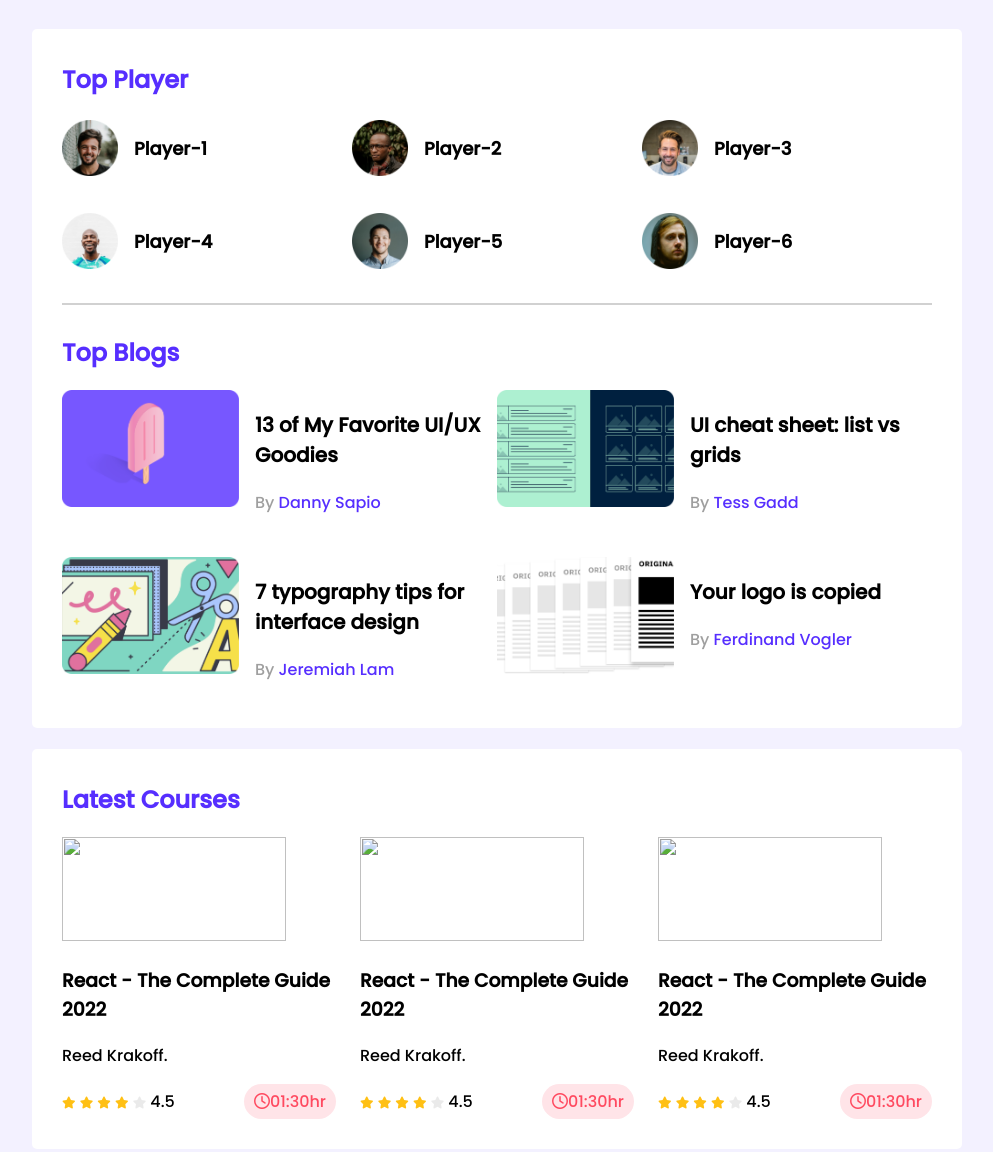
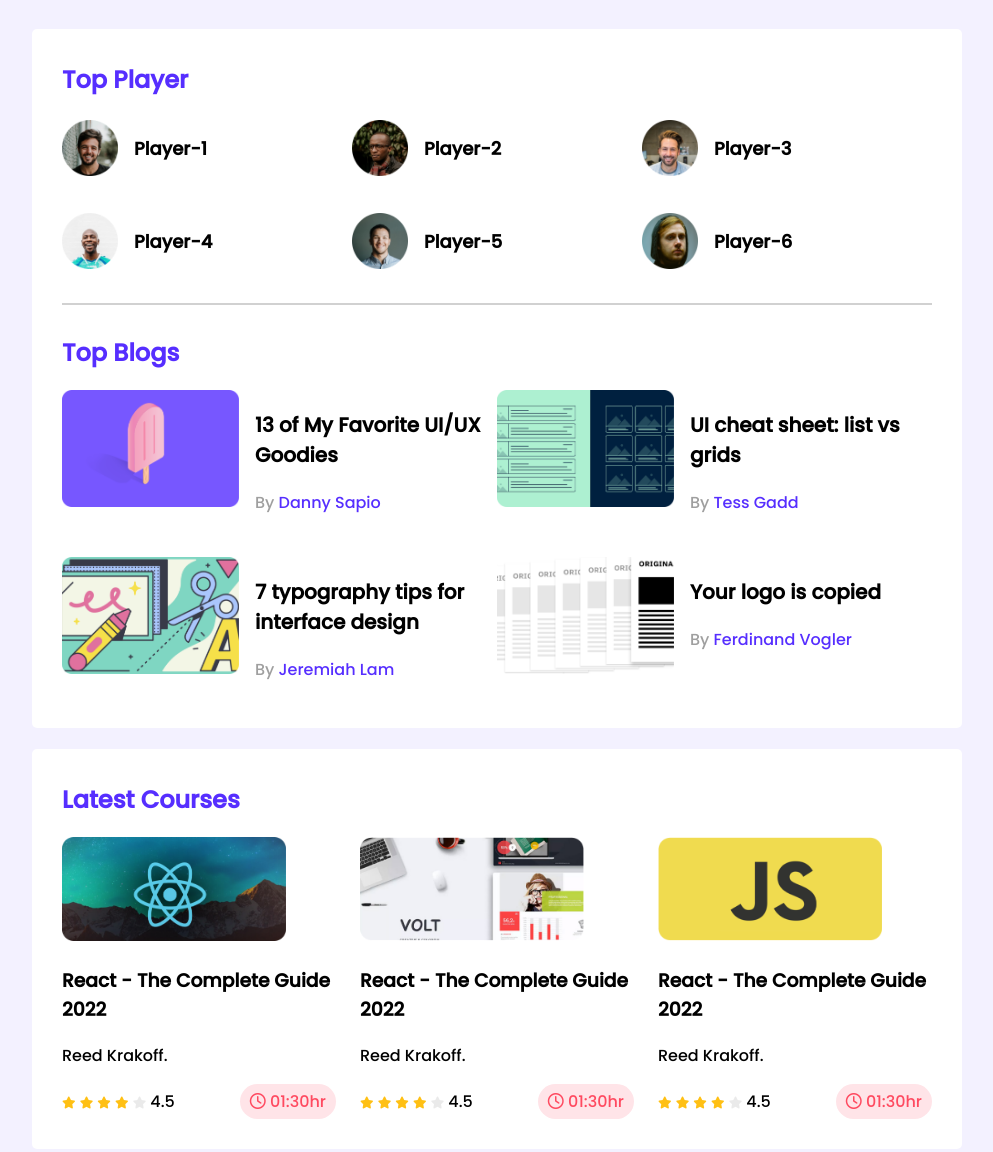
Before and after one commit to asmraihan/leader_board, a plain HTML site: page index.html in a window 1280 px wide. Shown: the whole page, without its empty margins (143-1136 px from the left). Drawn offline with Linux system fonts and the light colour scheme; the site is published under a folder, as on GitHub Pages, so addresses that start at the root find nothing.

Commit message:
thrd commit

```diff
--- a/index.html
+++ b/index.html
@@ -102,7 +102,7 @@
             <div class="courses">
                 <div class="course">
                     <div class="course-banner">
-                        <img src="/images/courses/course-1.png" alt="">
+                        <img src="images/courses/course-1.png" alt="">
                     </div>
                     <div class="course-detail">
                         <h3 class="course-title">React - The Complete Guide 2022</h3>
@@ -118,14 +118,14 @@
                             </div>
 
                             <div class="course-duration">
-                                <i class="fa-regular fa-clock"></i>01:30hr
+                                <i class="fa-regular fa-clock"></i> 01:30hr
                             </div>
                         </div>
                     </div>
                 </div>
                 <div class="course">
                     <div class="course-banner">
-                        <img src="/images/courses/course-2.png" alt="">
+                        <img src="images/courses/course-2.png" alt="">
                     </div>
                     <div class="course-detail">
                         <h3 class="course-title">React - The Complete Guide 2022</h3>
@@ -141,14 +141,14 @@
                             </div>
 
                             <div class="course-duration">
-                                <i class="fa-regular fa-clock"></i>01:30hr
+                                <i class="fa-regular fa-clock"></i> 01:30hr
                             </div>
                         </div>
                     </div>
                 </div>
                 <div class="course">
                     <div class="course-banner">
-                        <img src="/images/courses/course-3.png" alt="">
+                        <img src="images/courses/course-3.png" alt="">
                     </div>
                     <div class="course-detail">
                         <h3 class="course-title">React - The Complete Guide 2022</h3>
@@ -164,7 +164,7 @@
                             </div>
 
                             <div class="course-duration">
-                                <i class="fa-regular fa-clock"></i>01:30hr
+                                <i class="fa-regular fa-clock"></i> 01:30hr
                             </div>
                         </div>
                     </div>
--- a/styles/style.css
+++ b/styles/style.css
@@ -155,5 +155,5 @@
     }
     .course-duration{
         margin-right: 50px;
-    }
+    }   /* extra kum */
 }
```
